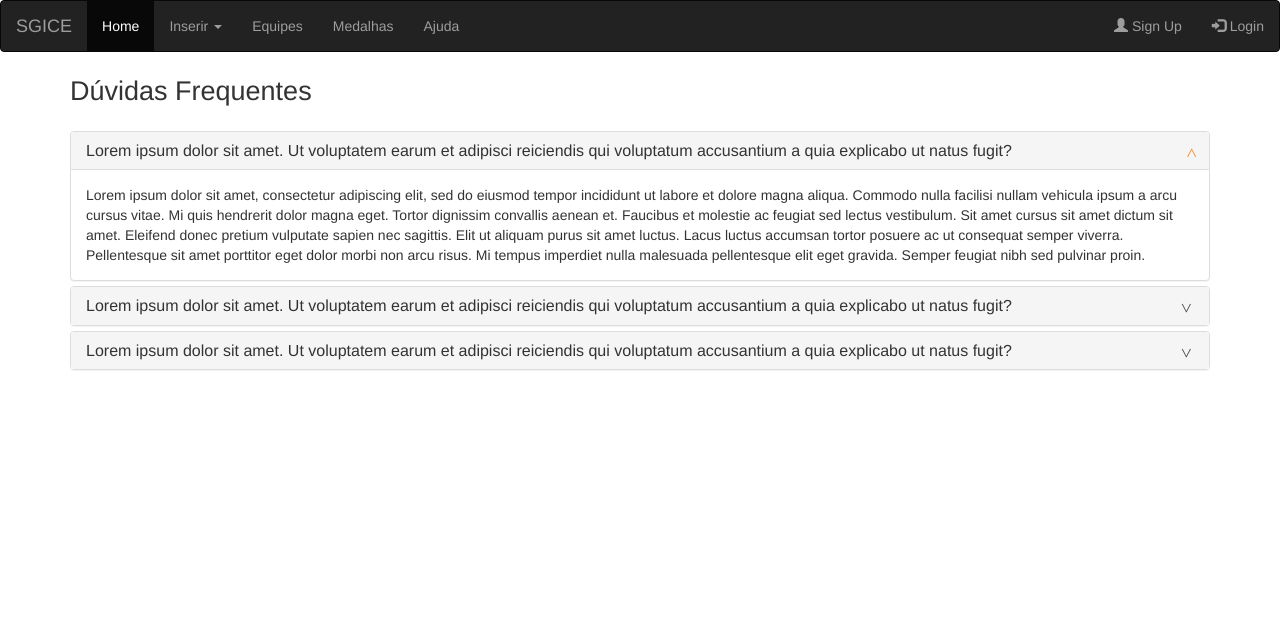
After one commit to luisabergo/Ana_Anna_Luisa, a Django app: page /ajuda/ in a window 1280 px wide. The commit adds this page. Shown: the top 630 px of the page. Run offline with Django 3.2, Linux system fonts and the light colour scheme; some libraries are stand-ins or nearby versions.

Commit message:
Tela ajuda

```diff
--- /dev/null
+++ b/django_app/static/css/ajuda.css
@@ -0,0 +1,28 @@
+    .faqHeader {
+        font-size: 27px;
+    }
+
+    .panel-heading [data-toggle="collapse"]:after {
+        font-family: 'Glyphicons Halflings';
+        content: '>'; /* "play" icon */
+        float: right;
+        color: #F58723;
+        font-size: 18px;
+        line-height: 22px;
+        /* rotate "play" icon from > (right arrow) to down arrow */
+        -webkit-transform: rotate(-90deg);
+        -moz-transform: rotate(-90deg);
+        -ms-transform: rotate(-90deg);
+        -o-transform: rotate(-90deg);
+        transform: rotate(-90deg);
+    }
+
+    .panel-heading [data-toggle="collapse"].collapsed:after {
+        /* rotate "play" icon from > (right arrow) to ^ (up arrow) */
+        -webkit-transform: rotate(90deg);
+        -moz-transform: rotate(90deg);
+        -ms-transform: rotate(90deg);
+        -o-transform: rotate(90deg);
+        transform: rotate(90deg);
+        color: #454444;
+    }
--- /dev/null
+++ b/django_app/templates/django/ajuda.html
@@ -0,0 +1,44 @@
+<!DOCTYPE html> {% load staticfiles %}
+<link rel='stylesheet' href='{% static "css/ajuda.css" %}' />
+{% include "django/cabecalho.html" %}
+<div class="container">
+    <div class="panel-group" id="accordion">
+        <div class="faqHeader">Dúvidas Frequentes</div>
+        <br>
+        <div class="panel panel-default">
+            <div class="panel-heading">
+                <h4 class="panel-title">
+                    <a class="accordion-toggle" data-toggle="collapse" data-parent="#accordion" href="#collapseOne">
+Lorem ipsum dolor sit amet. Ut voluptatem earum et adipisci reiciendis qui voluptatum accusantium a quia explicabo ut natus fugit?</a>
+                </h4>
+            </div>
+            <div id="collapseOne" class="panel-collapse collapse in">
+                <div class="panel-body">
+                    Lorem ipsum dolor sit amet, consectetur adipiscing elit, sed do eiusmod tempor incididunt ut labore et dolore magna aliqua. Commodo nulla facilisi nullam vehicula ipsum a arcu cursus vitae. Mi quis hendrerit dolor magna eget. Tortor dignissim convallis aenean et. Faucibus et molestie ac feugiat sed lectus vestibulum. Sit amet cursus sit amet dictum sit amet. Eleifend donec pretium vulputate sapien nec sagittis. Elit ut aliquam purus sit amet luctus. Lacus luctus accumsan tortor posuere ac ut consequat semper viverra. Pellentesque sit amet porttitor eget dolor morbi non arcu risus. Mi tempus imperdiet nulla malesuada pellentesque elit eget gravida. Semper feugiat nibh sed pulvinar proin.
+                </div>
+            </div>
+        </div>
+        <div class="panel panel-default">
+            <div class="panel-heading">
+                <h4 class="panel-title">
+                    <a class="accordion-toggle collapsed" data-toggle="collapse" data-parent="#accordion" href="#collapseTen">Lorem ipsum dolor sit amet. Ut voluptatem earum et adipisci reiciendis qui voluptatum accusantium a quia explicabo ut natus fugit?</a>
+                </h4>
+            </div>
+            <div id="collapseTen" class="panel-collapse collapse">
+                <div class="panel-body">
+                    Lorem ipsum dolor sit amet, consectetur adipiscing elit, sed do eiusmod tempor incididunt ut labore et dolore magna aliqua. Commodo nulla facilisi nullam vehicula ipsum a arcu cursus vitae. Mi quis hendrerit dolor magna eget. Tortor dignissim convallis aenean et. Faucibus et molestie ac feugiat sed lectus vestibulum. Sit amet cursus sit amet dictum sit amet. Eleifend donec pretium vulputate sapien nec sagittis. Elit ut aliquam purus sit amet luctus. Lacus luctus accumsan tortor posuere ac ut consequat semper viverra. Pellentesque sit amet porttitor eget dolor morbi non arcu risus. Mi tempus imperdiet nulla malesuada pellentesque elit eget gravida. Semper feugiat nibh sed pulvinar proin.
+                </div>
+            </div>
+        </div>
+        <div class="panel panel-default">
+            <div class="panel-heading">
+                <h4 class="panel-title">
+                    <a class="accordion-toggle collapsed" data-toggle="collapse" data-parent="#accordion" href="#collapseEleven">Lorem ipsum dolor sit amet. Ut voluptatem earum et adipisci reiciendis qui voluptatum accusantium a quia explicabo ut natus fugit?</a>
+                </h4>
+            </div>
+            <div id="collapseEleven" class="panel-collapse collapse">
+                <div class="panel-body">
+                    Lorem ipsum dolor sit amet, consectetur adipiscing elit, sed do eiusmod tempor incididunt ut labore et dolore magna aliqua. Commodo nulla facilisi nullam vehicula ipsum a arcu cursus vitae. Mi quis hendrerit dolor magna eget. Tortor dignissim convallis aenean et. Faucibus et molestie ac feugiat sed lectus vestibulum. Sit amet cursus sit amet dictum sit amet. Eleifend donec pretium vulputate sapien nec sagittis. Elit ut aliquam purus sit amet luctus. Lacus luctus accumsan tortor posuere ac ut consequat semper viverra. Pellentesque sit amet porttitor eget dolor morbi non arcu risus. Mi tempus imperdiet nulla malesuada pellentesque elit eget gravida. Semper feugiat nibh sed pulvinar proin.
+                </div>
+            </div>
+        </div>
--- a/django_app/templates/django/cabecalho.html
+++ b/django_app/templates/django/cabecalho.html
@@ -4,7 +4,7 @@
 
 <html lang="en">
 <head>
-  <title>Bootstrap Example</title>
+<title>SGICE</title>
   <meta charset="utf-8">
   <meta name="viewport" content="width=device-width, initial-scale=1">
   <link rel='stylesheet' href='{% static "css/cabecalho.css" %}' />
@@ -30,6 +30,7 @@
       </li>
       <li><a href="#">Equipes</a></li>
       <li><a href="#">Medalhas</a></li>
+      <li><a href="/ajuda/">Ajuda</a></li>
     </ul>
      <ul class="nav navbar-nav navbar-right">
       <li><a href="/CadastroProfessor/"><span class="glyphicon glyphicon-user"></span> Sign Up</a></li>
--- a/django_app/views.py
+++ b/django_app/views.py
@@ -17,3 +17,6 @@ def CadastroDisciplina(request):
 
 def login(request):
     return render(request, 'django/login.html')
+
+def ajuda(request):
+    return render(request, 'django/ajuda.html')
--- a/django_project/urls.py
+++ b/django_project/urls.py
@@ -22,5 +22,6 @@ urlpatterns = [
   url(r'^CadastroProfessor/', views.CadastroProfessor, name='CadastroProfessor'),
   url(r'^CadastroDisciplina/', views.CadastroDisciplina, name='CadastroDisciplina'),
   url(r'^login/', views.login, name='login'),
+  url(r'^ajuda/', views.ajuda, name='ajuda'),
 
 ]
```
